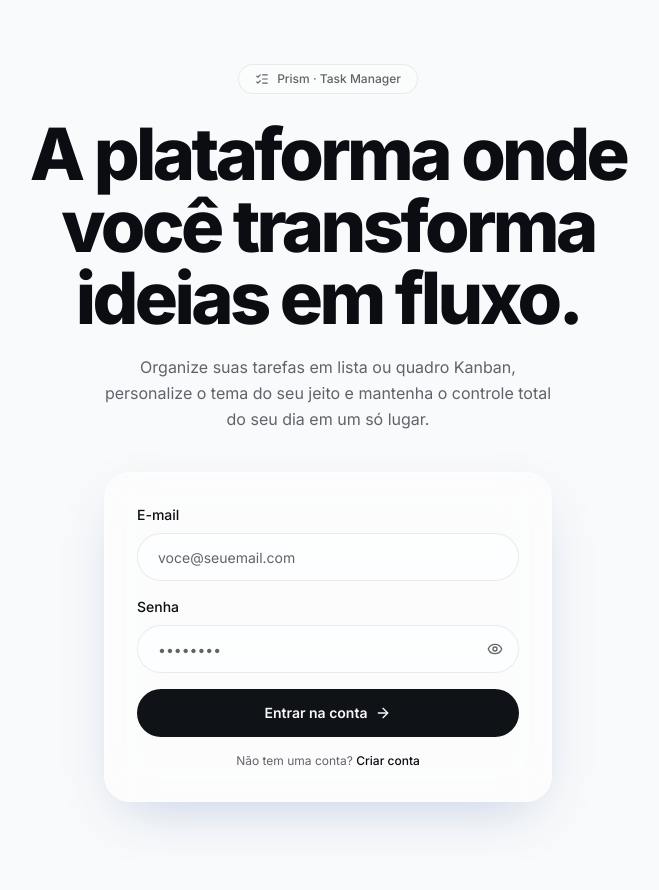
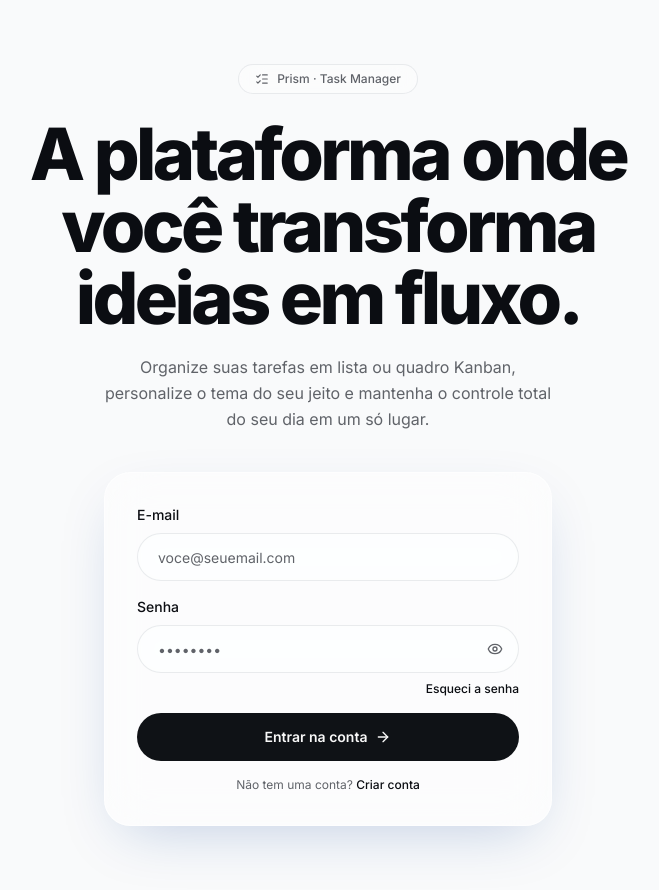
Before and after one commit to ibiapleo/task-manager, a Next.js app in the folder apps/client/: page /login in a window 1280 px wide. Shown: the whole page, without its empty margins (312-971 px from the left). Before the commit the page ends 866 px from the top, so only its background shows below. Built offline with nearby package versions, Linux system fonts and the light colour scheme; no server answers.

Commit message:
feat: add forgot password link on login

```diff
--- a/apps/client/app/login/page.tsx
+++ b/apps/client/app/login/page.tsx
@@ -100,6 +100,14 @@ export default function LoginPage() {
             error={errors.password?.message}
             {...register('password')}
           />
+          <p className="-mt-2 text-right text-xs text-muted-foreground">
+            <Link
+              href="/forgot-password"
+              className="font-medium text-foreground underline-offset-4 hover:underline"
+            >
+              Esqueci a senha
+            </Link>
+          </p>
           <button
             type="submit"
             disabled={isSubmitting}
```
